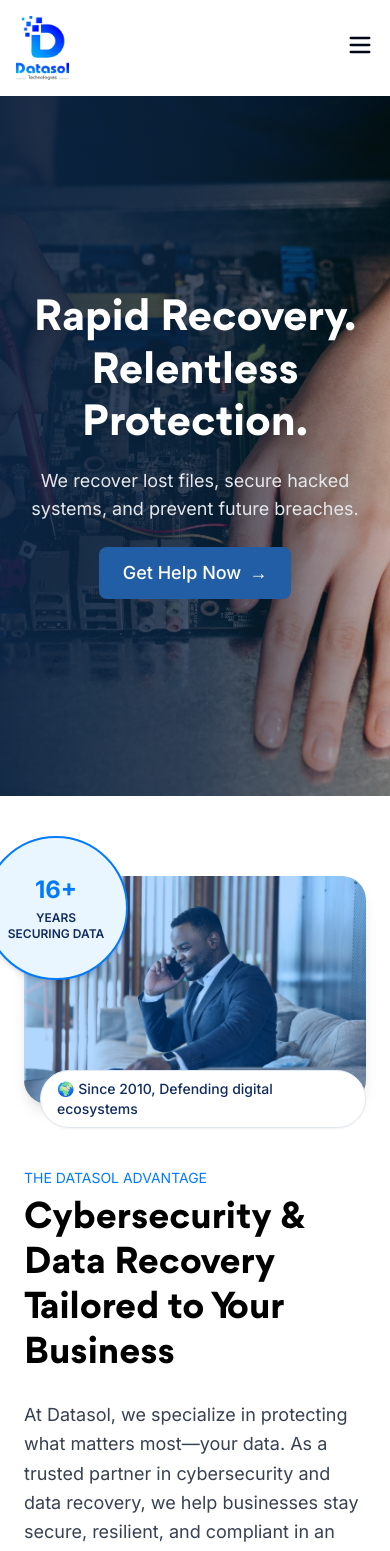
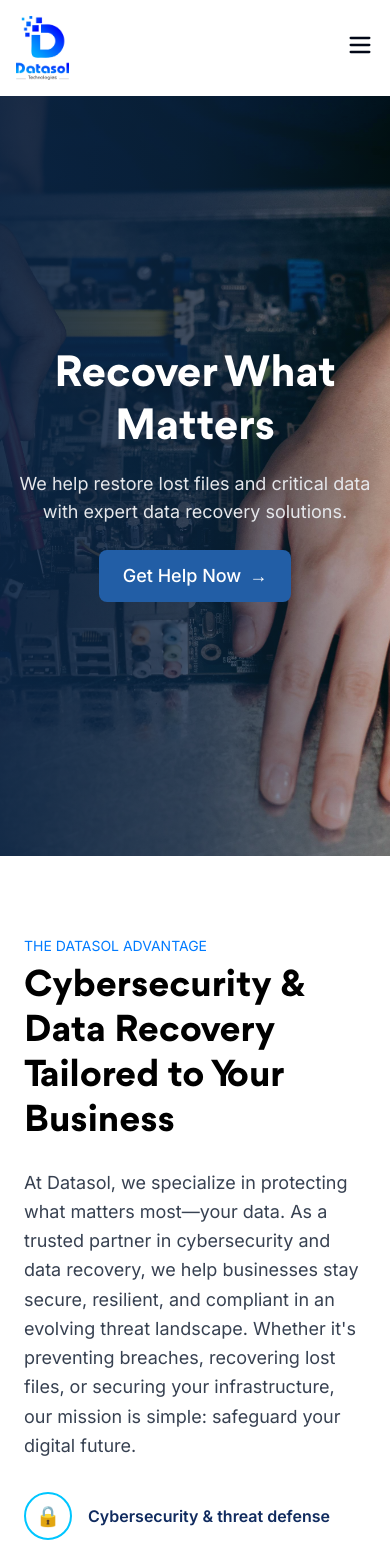
Before and after one commit to Kwasi-1/datasolghana, a Next.js app: page / in a window 390 px wide. Shown: the top 1551 px of the page. Built offline with nearby package versions, Linux system fonts and the light colour scheme.

Commit message:
make about responsive on tablet

```diff
--- a/components/Hero.tsx
+++ b/components/Hero.tsx
@@ -4,36 +4,53 @@ import { useState, useEffect } from "react";
 import { motion, AnimatePresence } from "framer-motion";
 import Link from "next/link";
 
-const images = ["/assets/hero.jpg", "/assets/hero-2.jpg", "/assets/hero-3.jpg"];
+const slides = [
+  {
+    image: "/assets/hero.jpg",
+    title: "Recover What Matters",
+    description:
+      "We help restore lost files and critical data with expert data recovery solutions.",
+  },
+  {
+    image: "/assets/hero-1.jpg",
+    title: "Fortify Your Business",
+    description:
+      "Get top-tier backup & cyber security solutions to protect against modern threats.",
+  },
+  {
+    image: "/assets/hero-2.jpg",
+    title: "Expert IT Support & Consulting",
+    description:
+      "From upgrades to consulting, our support keeps your business running smoothly.",
+  },
+];
 
 const HeroSection = () => {
-  const [currentImage, setCurrentImage] = useState(0);
+  const [currentIndex, setCurrentIndex] = useState(0);
 
   useEffect(() => {
     const interval = setInterval(() => {
-      setCurrentImage((prev) => (prev + 1) % images.length);
+      setCurrentIndex((prev) => (prev + 1) % slides.length);
     }, 10000);
     return () => clearInterval(interval);
   }, []);
 
+  const { image, title, description } = slides[currentIndex];
+
   return (
     <section
       id="herosection"
-      className="relative h-screen max-h-[700px] flex items-center justify-center text-white select-none overflow-hidden"
+      className="relative h-[90vh] md:max-h-[700px] flex items-center justify-center text-white select-none overflow-hidden"
     >
-      {/* Image Slider with Gradient Overlay */}
-      <div
-        className="absolute inset-0 z-0"
-        role="img"
-        aria-label="Background slideshow"
-      >
-        {images.map((src, index) => (
+      {/* Background Image Slider */}
+      <div className="absolute inset-0 z-0">
+        {slides.map((slide, index) => (
           <motion.div
             key={index}
             className="absolute inset-0 bg-cover bg-center w-full h-full"
-            style={{ backgroundImage: `url(${src})` }}
+            style={{ backgroundImage: `url(${slide.image})` }}
             initial={{ opacity: 0 }}
-            animate={{ opacity: index === currentImage ? 1 : 0 }}
+            animate={{ opacity: index === currentIndex ? 1 : 0 }}
             transition={{ duration: 1 }}
           />
         ))}
@@ -44,7 +61,7 @@ const HeroSection = () => {
       <div className="relative z-10 px-4 text-center max-w-3xl">
         <AnimatePresence mode="wait">
           <motion.div
-            key={currentImage}
+            key={currentIndex}
             initial={{ opacity: 0 }}
             animate={{ opacity: 1 }}
             exit={{ opacity: 0 }}
@@ -56,8 +73,7 @@ const HeroSection = () => {
               animate={{ opacity: 1, y: 0 }}
               transition={{ delay: 0.2, duration: 0.6 }}
             >
-              Rapid Recovery. <br className="hidden md:block" /> Relentless
-              Protection.
+              {title}
             </motion.h1>
 
             <motion.p
@@ -66,15 +82,14 @@ const HeroSection = () => {
               animate={{ opacity: 1, y: 0 }}
               transition={{ delay: 0.5, duration: 0.6 }}
             >
-              We recover lost files, secure hacked systems, and prevent future
-              breaches.
+              {description}
             </motion.p>
 
             <motion.div
               className="mt-6"
               initial={{ opacity: 0, y: 40 }}
               animate={{ opacity: 1, y: 0 }}
-              transition={{ delay: 0.7, duration: 0.6 }}
+              transition={{ delay: 0.5, duration: 0.6 }}
             >
               <Link
                 href="/contact"
--- a/components/landing/About.tsx
+++ b/components/landing/About.tsx
@@ -3,9 +3,9 @@ import Image from "next/image";
 const About = () => {
   return (
     <section id="about" className="bg-white py-20">
-      <div className="max-w-7xl mx-auto px-6 md:px-10 flex flex-col-reverse md:flex-row items-center gap-16">
+      <div className="max-w-7xl mx-auto px-6 md:px-10 flex flex-col lg:flex-row items-center gap-y-8 gap-x-16">
         {/* Left Text Section */}
-        <div className="w-full md:w-1/2">
+        <div className="w-full lg:w-1/2">
           <p className="text-sm uppercase text-[#007BFF] font-[400] mb-2">
             The Datasol Advantage
           </p>
@@ -45,7 +45,15 @@ const About = () => {
         </div>
 
         {/* Right Image Section */}
-        <div className="relative w-full h-fit md:w-1/2">
+        <div className="relative w-full md:mt-6 lg:mt-0 h-fit lg:w-1/2">
+          {/* Badge Overlay */}
+          <div className="md:absolute mx-auto  mb-6 md:mb-0 -top-10 -left-10 bg-[#EAF6FF] text-center rounded-full border-2 border-[#007BFF] w-36 h-36 flex flex-col items-center justify-center shadow-md z-20">
+            <span className="text-2xl font-bold text-[#007BFF]">16+</span>
+            <span className="text-xs font-semibold uppercase text-[#102B5F] mt-1 text-center">
+              Years <br /> Securing Data
+            </span>
+          </div>
+
           <div className="relative rounded-3xl overflow-hidden shadow-lg">
             {/* Blue Overlay */}
             <div className="absolute inset-0 bg-[#007BFF] opacity-30 z-10 rounded-3xl pointer-events-none" />
@@ -56,14 +64,6 @@ const About = () => {
               height={400}
               className="w-full h-fit object-cover relative z-0"
             />
-          </div>
-
-          {/* Badge Overlay */}
-          <div className="absolute -top-10 -left-10 bg-[#EAF6FF] text-center rounded-full border-2 border-[#007BFF] w-36 h-36 flex flex-col items-center justify-center shadow-md z-20">
-            <span className="text-2xl font-bold text-[#007BFF]">16+</span>
-            <span className="text-xs font-semibold uppercase text-[#102B5F] mt-1 text-center">
-              Years <br /> Securing Data
-            </span>
           </div>
 
           {/* Operating since badge */}
```
